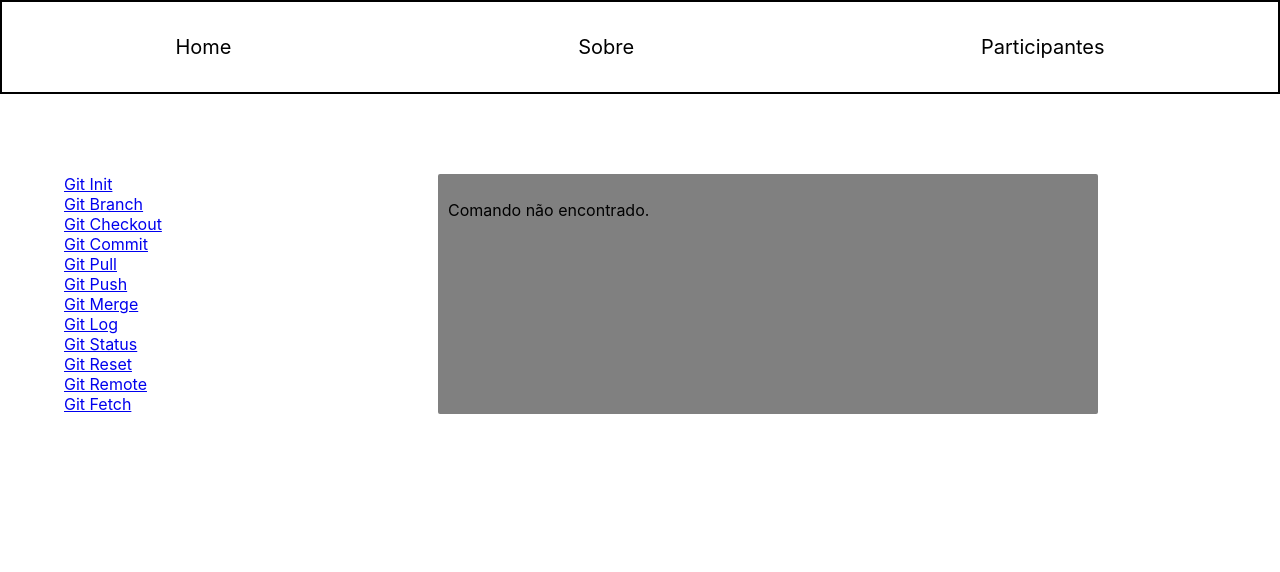
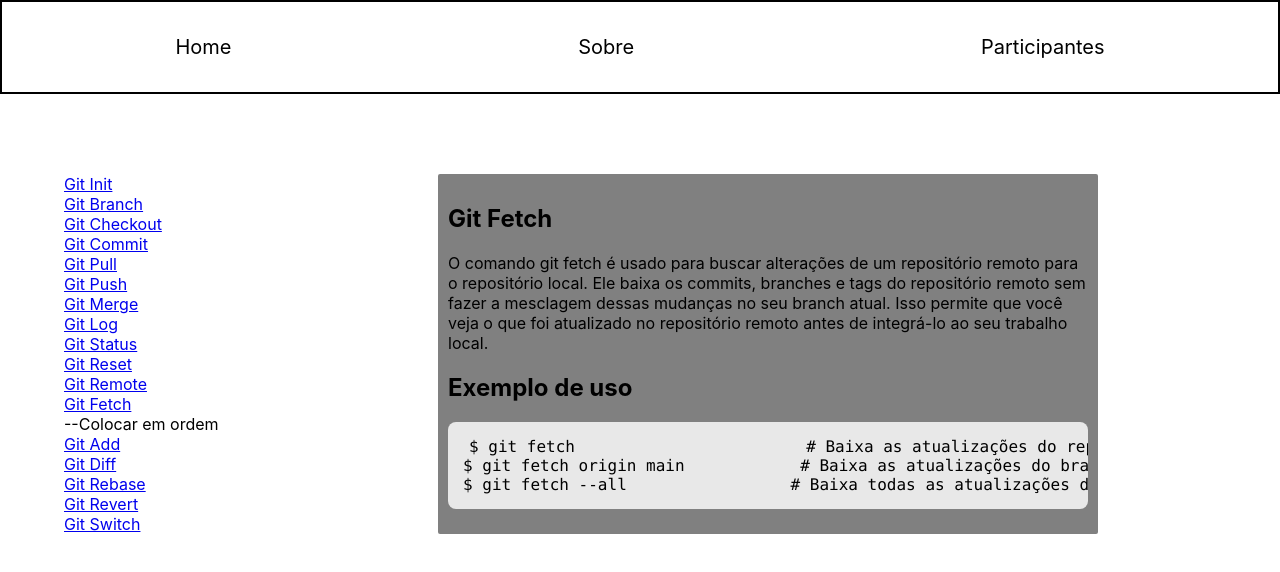
Before and after one commit to victoruller/trabalho_final_inform-tica_na_educa-o, a React (Create React App) app: page /topic/git-add in a window 1280 px wide. Shown: the top 572 px of the page. Built offline with nearby package versions, Linux system fonts and the light colour scheme.

Commit message:
Adiciona mais sub topicos para a sideBar

```diff
--- /dev/null
+++ b/src/components/GitAdd.js
@@ -0,0 +1,25 @@
+function GitAdd() {
+    return (
+        <div>
+            <h1>Git Fetch</h1>
+            <p>
+                O comando git fetch é usado para buscar alterações de um repositório remoto
+                para o repositório local. Ele baixa os commits, branches e tags do repositório remoto
+                sem fazer a mesclagem dessas mudanças no seu branch atual. Isso permite que você veja
+                o que foi atualizado no repositório remoto antes de integrá-lo ao seu trabalho local.
+            </p>
+            <h2>Exemplo de uso</h2>
+            <pre className="pre">
+                <code className="code">
+                    $ git fetch                        # Baixa as atualizações do repositório remoto sem mesclar
+                    <br />
+                    $ git fetch origin main            # Baixa as atualizações do branch 'main' do repositório 'origin'
+                    <br />
+                    $ git fetch --all                 # Baixa todas as atualizações de todos os repositórios remotos
+                </code>
+            </pre>
+        </div>
+    )
+}
+
+export default GitAdd;
--- /dev/null
+++ b/src/components/GitDiff.js
@@ -0,0 +1,25 @@
+function GitDiff() {
+    return (
+        <div>
+            <h1>Git Fetch</h1>
+            <p>
+                O comando git fetch é usado para buscar alterações de um repositório remoto
+                para o repositório local. Ele baixa os commits, branches e tags do repositório remoto
+                sem fazer a mesclagem dessas mudanças no seu branch atual. Isso permite que você veja
+                o que foi atualizado no repositório remoto antes de integrá-lo ao seu trabalho local.
+            </p>
+            <h2>Exemplo de uso</h2>
+            <pre className="pre">
+                <code className="code">
+                    $ git fetch                        # Baixa as atualizações do repositório remoto sem mesclar
+                    <br />
+                    $ git fetch origin main            # Baixa as atualizações do branch 'main' do repositório 'origin'
+                    <br />
+                    $ git fetch --all                 # Baixa todas as atualizações de todos os repositórios remotos
+                </code>
+            </pre>
+        </div>
+    )
+}
+
+export default GitDiff;
--- /dev/null
+++ b/src/components/GitRebase.js
@@ -0,0 +1,25 @@
+function GitRebase() {
+    return (
+        <div>
+            <h1>Git Fetch</h1>
+            <p>
+                O comando git fetch é usado para buscar alterações de um repositório remoto
+                para o repositório local. Ele baixa os commits, branches e tags do repositório remoto
+                sem fazer a mesclagem dessas mudanças no seu branch atual. Isso permite que você veja
+                o que foi atualizado no repositório remoto antes de integrá-lo ao seu trabalho local.
+            </p>
+            <h2>Exemplo de uso</h2>
+            <pre className="pre">
+                <code className="code">
+                    $ git fetch                        # Baixa as atualizações do repositório remoto sem mesclar
+                    <br />
+                    $ git fetch origin main            # Baixa as atualizações do branch 'main' do repositório 'origin'
+                    <br />
+                    $ git fetch --all                 # Baixa todas as atualizações de todos os repositórios remotos
+                </code>
+            </pre>
+        </div>
+    )
+}
+
+export default GitRebase;
--- /dev/null
+++ b/src/components/GitRevert.js
@@ -0,0 +1,25 @@
+function GitRevert() {
+    return (
+        <div>
+            <h1>Git Fetch</h1>
+            <p>
+                O comando git fetch é usado para buscar alterações de um repositório remoto
+                para o repositório local. Ele baixa os commits, branches e tags do repositório remoto
+                sem fazer a mesclagem dessas mudanças no seu branch atual. Isso permite que você veja
+                o que foi atualizado no repositório remoto antes de integrá-lo ao seu trabalho local.
+            </p>
+            <h2>Exemplo de uso</h2>
+            <pre className="pre">
+                <code className="code">
+                    $ git fetch                        # Baixa as atualizações do repositório remoto sem mesclar
+                    <br />
+                    $ git fetch origin main            # Baixa as atualizações do branch 'main' do repositório 'origin'
+                    <br />
+                    $ git fetch --all                 # Baixa todas as atualizações de todos os repositórios remotos
+                </code>
+            </pre>
+        </div>
+    )
+}
+
+export default GitRevert;
--- /dev/null
+++ b/src/components/GitSwitch.js
@@ -0,0 +1,25 @@
+function GitSwitch() {
+    return (
+        <div>
+            <h1>Git Fetch</h1>
+            <p>
+                O comando git fetch é usado para buscar alterações de um repositório remoto
+                para o repositório local. Ele baixa os commits, branches e tags do repositório remoto
+                sem fazer a mesclagem dessas mudanças no seu branch atual. Isso permite que você veja
+                o que foi atualizado no repositório remoto antes de integrá-lo ao seu trabalho local.
+            </p>
+            <h2>Exemplo de uso</h2>
+            <pre className="pre">
+                <code className="code">
+                    $ git fetch                        # Baixa as atualizações do repositório remoto sem mesclar
+                    <br />
+                    $ git fetch origin main            # Baixa as atualizações do branch 'main' do repositório 'origin'
+                    <br />
+                    $ git fetch --all                 # Baixa todas as atualizações de todos os repositórios remotos
+                </code>
+            </pre>
+        </div>
+    )
+}
+
+export default GitSwitch;
--- a/src/components/SideBar.js
+++ b/src/components/SideBar.js
@@ -17,6 +17,12 @@ function SideBar() {
         <li><Link to="/topic/git-reset">Git Reset</Link></li>
         <li><Link to="/topic/git-remote">Git Remote</Link></li>
         <li><Link to="/topic/git-fetch">Git Fetch</Link></li>
+        --Colocar em ordem
+        <li><Link to="/topic/git-add">Git Add</Link></li>
+        <li><Link to="/topic/git-diff">Git Diff</Link></li>
+        <li><Link to="/topic/git-rebase">Git Rebase</Link></li>
+        <li><Link to="/topic/git-revert">Git Revert</Link></li>
+        <li><Link to="/topic/git-switch">Git Switch</Link></li>
       </ul>
     </div>
   );
--- a/src/pages/Topic.js
+++ b/src/pages/Topic.js
@@ -17,6 +17,13 @@ import GitReset from '../components/GitReset';
 import GitRemote from '../components/GitRemote';
 import GitFetch from '../components/GitFetch';
 
+import GitAdd from '../components/GitAdd';
+import GitDiff from '../components/GitDiff';
+import GitRebase from '../components/GitRebase';
+import GitRevert from '../components/GitRevert';
+import GitSwitch from '../components/GitSwitch';
+
+
 function Topic() {
   const { command } = useParams();
 
@@ -33,6 +40,11 @@ function Topic() {
     'git-reset': <GitReset />,
     'git-remote': <GitRemote />,
     'git-fetch': <GitFetch />,
+    'git-add': <GitAdd />,
+    'git-diff': <GitDiff />,
+    'git-rebase': <GitRebase />,
+    'git-revert': <GitRevert />,
+    'git-switch': <GitSwitch />
   };
 
   const SelectedComponent = componentsMap[command] || <p>Comando não encontrado.</p>;
```
